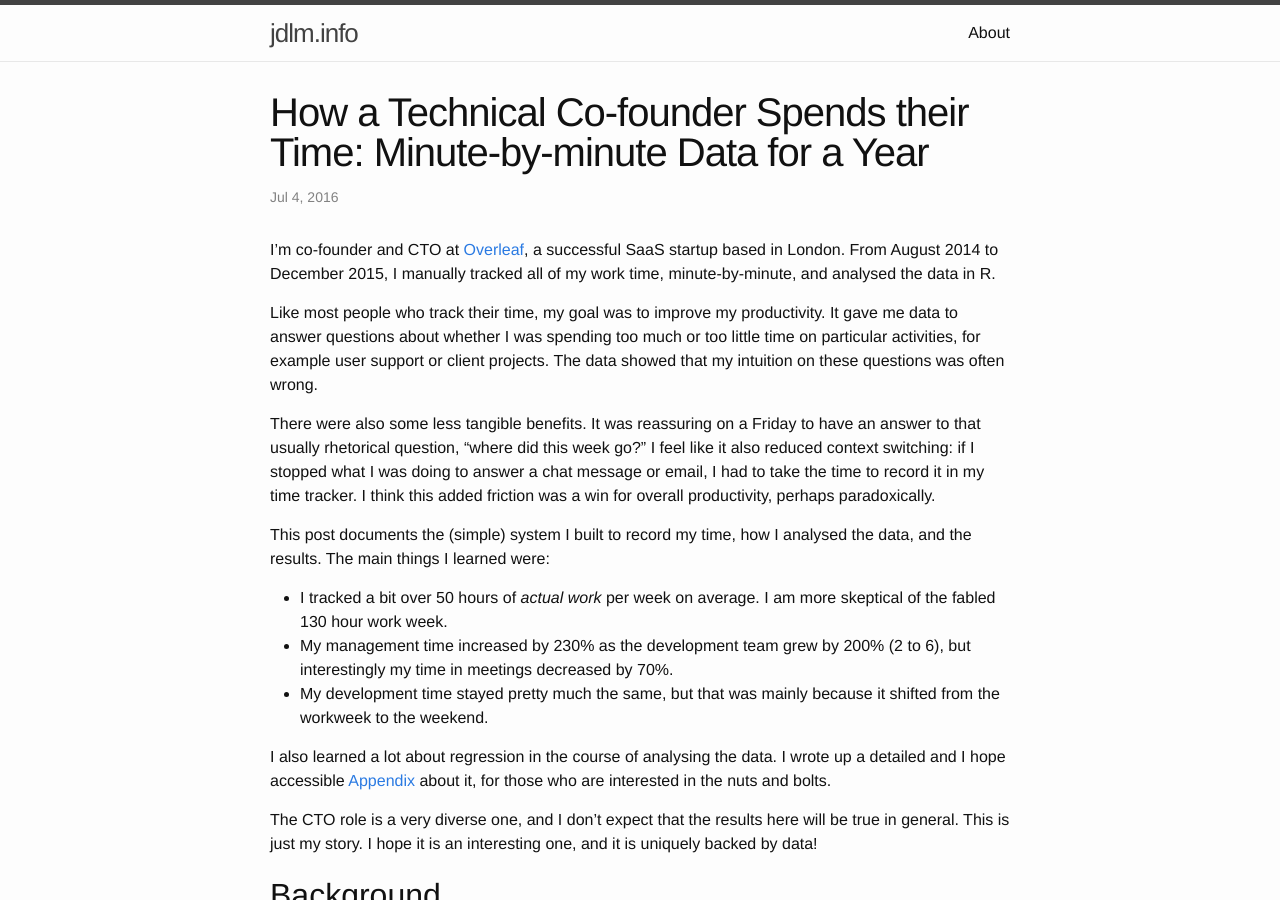
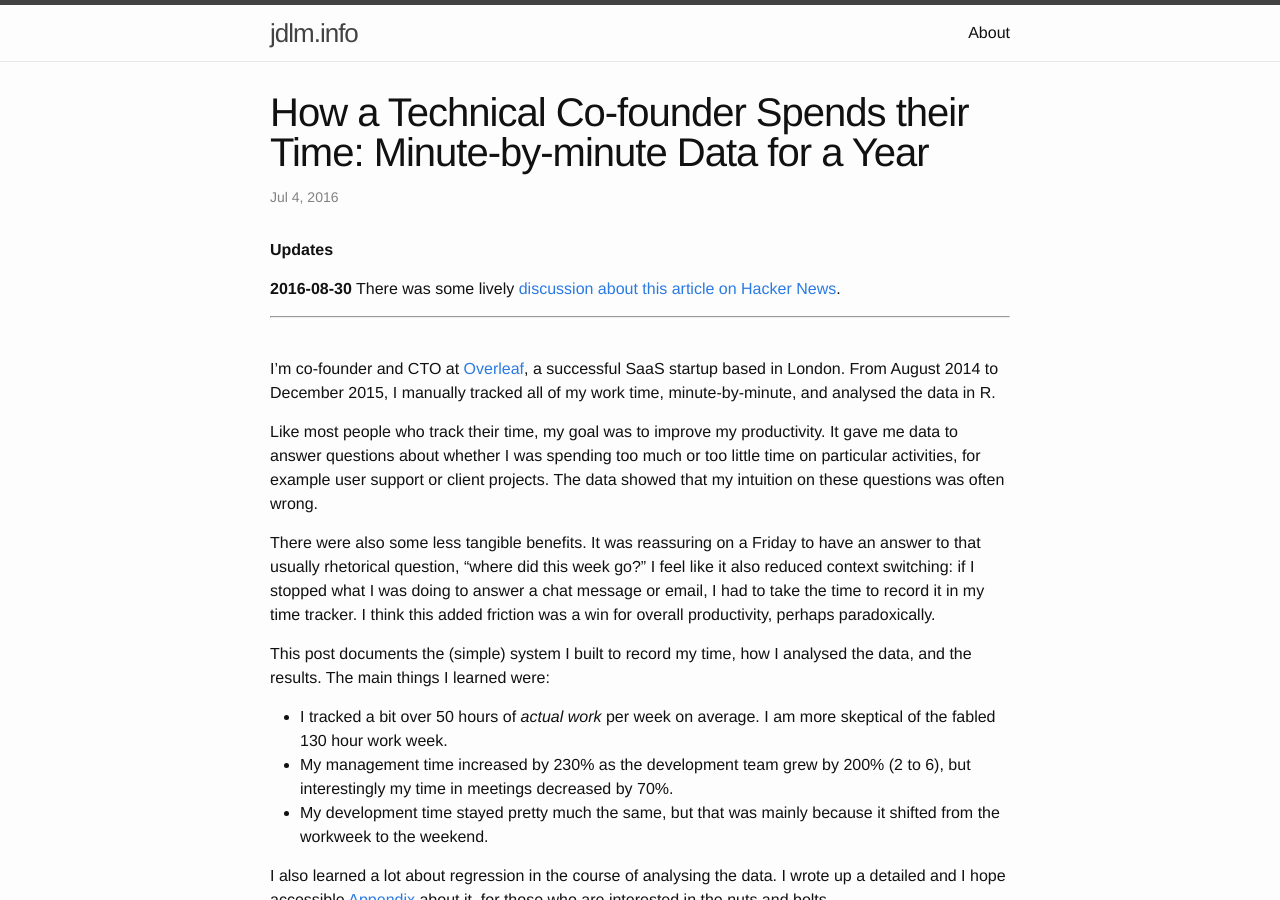
Before and after one commit to jdleesmiller/jdleesmiller.github.io, a Jekyll site: the page built from _posts/2016-07-04-cto-time-minute-by-minute.markdown, in a window 1280 px wide and 900 px high. Built offline with Jekyll 4.4.1, drawn with Linux system fonts in a browser that asks for light colours; formulas are drawn with MathJax 3.

Commit message:
Add link to HN thread

```diff
--- a/_posts/2016-07-04-cto-time-minute-by-minute.markdown
+++ b/_posts/2016-07-04-cto-time-minute-by-minute.markdown
@@ -4,6 +4,14 @@ title: "How a Technical Co-founder Spends their Time: Minute-by-minute Data for
 date: 2016-07-04 18:00:00 +0000
 categories: articles
 ---
+
+**Updates**
+
+**2016-08-30** There was some lively [discussion about this article on Hacker News](https://news.ycombinator.com/item?id=12385707).
+
+---
+
+&nbsp;
 
 I'm co-founder and CTO at [Overleaf](https://www.overleaf.com), a successful SaaS startup based in London. From August 2014 to December 2015, I manually tracked all of my work time, minute-by-minute, and analysed the data in R.
 
```
